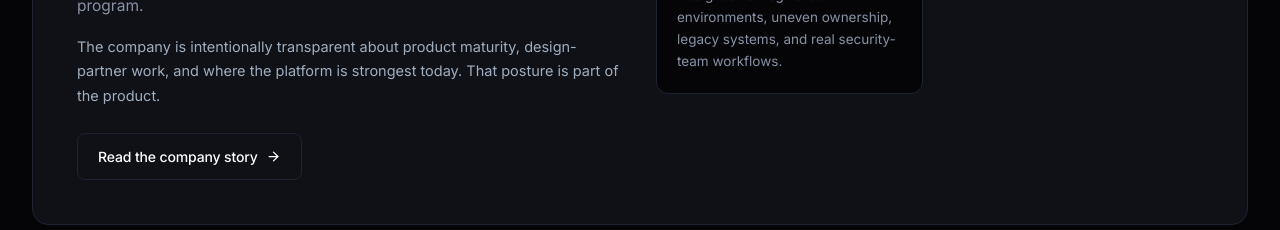
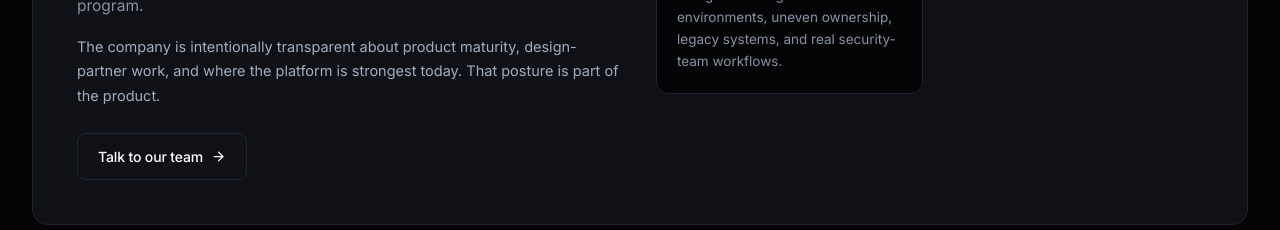
Before and after one commit to aisecurefuture/CyberArmorAi, a Next.js app in the folder marketing/: page /about in a window 1280 px wide. Shown: the part 1440-1670 px from the top of the page. Built offline with nearby package versions, Linux system fonts and the light colour scheme; no server answers.

Commit message:
fixed broken button

```diff
--- a/marketing/components/sections/FounderCredibility.tsx
+++ b/marketing/components/sections/FounderCredibility.tsx
@@ -8,8 +8,11 @@ const signals = [
 ];
 
 export default function FounderCredibility({ compact = false }: { compact?: boolean }) {
+  const ctaHref = compact ? "/contact" : "/about#founder-story";
+  const ctaLabel = compact ? "Talk to our team" : "Read the company story";
+
   return (
-    <section style={{ backgroundColor: compact ? "#050508" : "#000000", padding: compact ? "4rem 0" : "5rem 0" }}>
+    <section id="founder-story" style={{ backgroundColor: compact ? "#050508" : "#000000", padding: compact ? "4rem 0" : "5rem 0" }}>
       <div className="container-wide">
         <div style={{
           background: "#0F1117",
@@ -37,8 +40,8 @@ export default function FounderCredibility({ compact = false }: { compact?: bool
               The company is intentionally transparent about product maturity, design-partner work,
               and where the platform is strongest today. That posture is part of the product.
             </p>
-            <Link href="/about" className="btn-ghost" style={{ padding: "12px 20px", fontSize: 14 }}>
-              Read the company story <ArrowRight size={15} />
+            <Link href={ctaHref} className="btn-ghost" style={{ padding: "12px 20px", fontSize: 14 }}>
+              {ctaLabel} <ArrowRight size={15} />
             </Link>
           </div>
 
```
